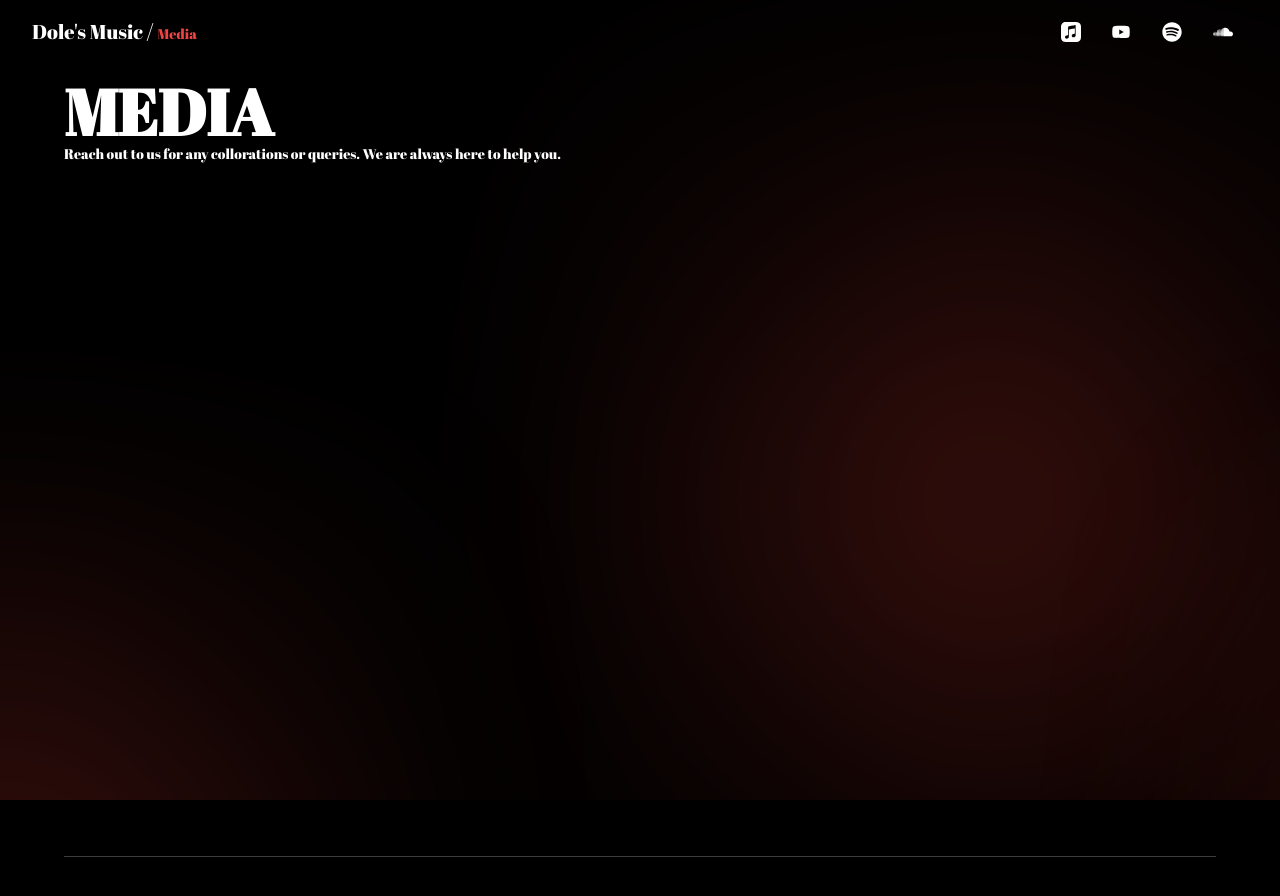
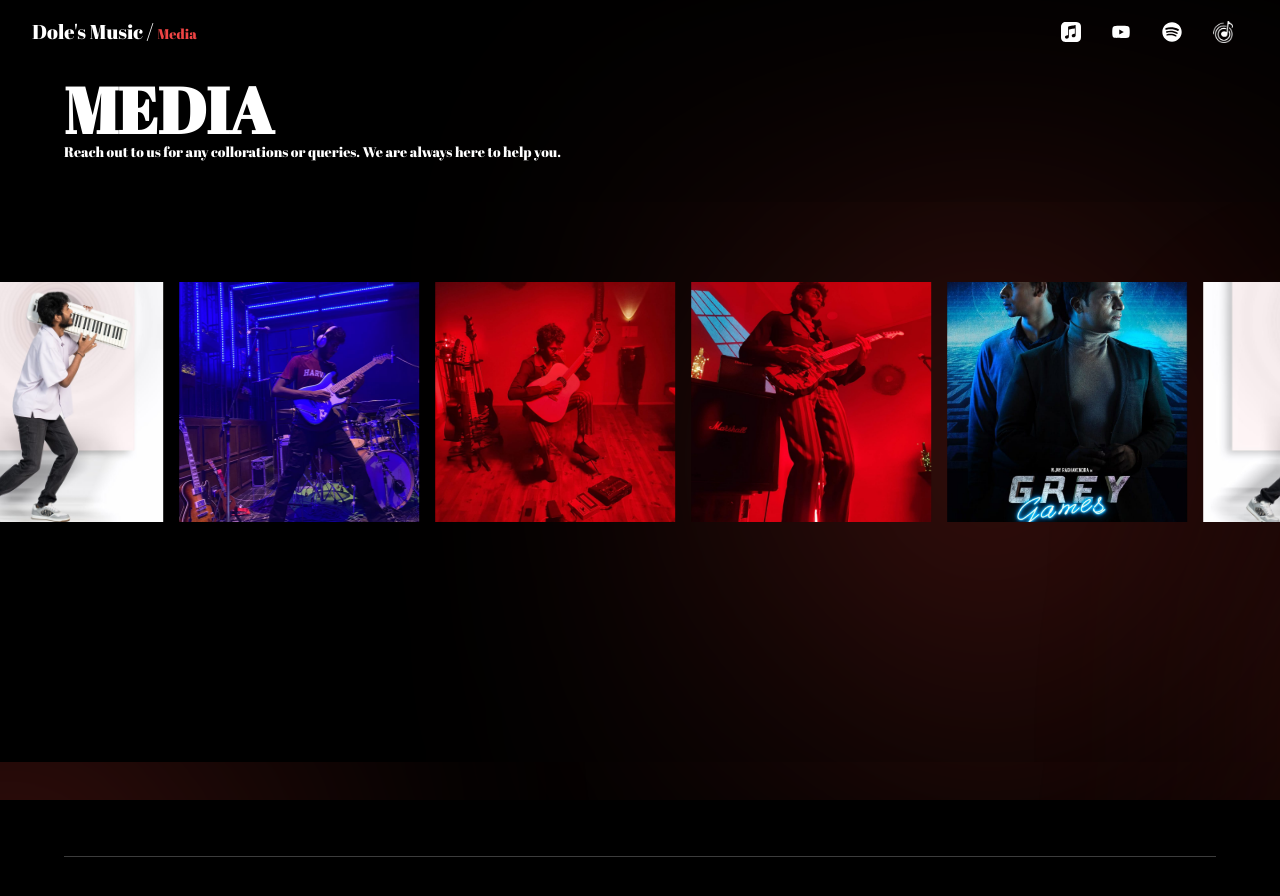
Before and after one commit to theinfinitysolutions/dolls_web, a Next.js app: page /media in a window 1280 px wide. Shown: the top 896 px of the page. Built offline with nearby package versions, Linux system fonts and the light colour scheme; a web font is replaced by a local one.

Commit message:
media and navbar changes

```diff
--- a/app/media/page.jsx
+++ b/app/media/page.jsx
@@ -1,8 +1,60 @@
 "use client";
-import React from "react";
+import React, { useEffect } from "react";
 import Transition from "@/components/Transition";
+import RevealOnScroll from "@/components/RevealOnScroll";
+import { alfa } from "../layout";
+import { motion, useMotionValue, animate } from "framer-motion";
+import Image from "next/image";
+import { useRef, useState } from "react";
+import useMeasure from "react-use-measure";
+import useStore from "@/utils/store";
+
+const images = [
+  "/dolls1.jpeg",
+  "/dolls2.jpeg",
+  "/dolls3.jpeg",
+  "/dolls4.jpeg",
+  "/dolls5.jpeg",
+];
+
+const FAST_DURATION = 10;
+const SLOW_DURATION = 40;
 
 const Media = () => {
+  const xTranslation = useMotionValue(0);
+
+  let [ref, { width }] = useMeasure();
+  const [mustFinish, setMustFinish] = useState(false);
+  const [duration, setDuration] = useState(0.5);
+  const [rerender, setRerender] = useState(false);
+  const { currentPointer, setCurrentPointer } = useStore();
+
+  useEffect(() => {
+    let controls;
+    let finalPosition = -width / 2 - 8;
+
+    if (mustFinish) {
+      controls = animate(xTranslation, [xTranslation.get(), finalPosition], {
+        ease: "linear",
+        duration: duration * (1 - xTranslation.get() / finalPosition),
+        onComplete: () => {
+          setMustFinish(false);
+          setRerender(!rerender);
+        },
+      });
+    } else {
+      controls = animate(xTranslation, [0, finalPosition], {
+        ease: "linear",
+        duration: duration,
+        repeat: Infinity,
+        repeatType: "loop",
+        repeatDelay: 0,
+      });
+    }
+
+    return controls?.stop;
+  }, [rerender, xTranslation, duration, width]);
+
   return (
     <Transition>
       <div className="flex flex-col max-w-screen max-h-[100vh] h-screen w-screen bg-black overflow-y-hidden relative items-center justify-center py-[5vh] overflow-hidden">
@@ -19,6 +71,51 @@ const Media = () => {
             }
           </p>
         </div>
+
+        <div
+          className={
+            "  max-h-[70vh] min-h-[70vh] h-[70vh] w-screen overflow-hidden"
+          }
+        >
+          <div className="flex flex-col w-full h-full items-start relative justify-start bg-black py-[5vh] ">
+            <div className="circle absolute  right-0 bottom-0" />
+            <div className="circle -bottom-1/2 -right-1/2 absolute" />
+
+            <motion.div
+              className="h-[35vh] mt-[5vh] left-0 flex gap-4"
+              style={{ x: xTranslation }}
+              ref={ref}
+              onHoverStart={() => {
+                setMustFinish(true);
+                setDuration(SLOW_DURATION);
+              }}
+              onHoverEnd={() => {
+                setMustFinish(true);
+                setDuration(FAST_DURATION);
+              }}
+            >
+              {[...images, ...images].map((item, idx) => (
+                <motion.div
+                  key={idx}
+                  className="w-[30vh] h-[30vh] relative"
+                  whileHover={{ scale: 1.1 }}
+                >
+                  <Image
+                    onMouseEnter={() => {
+                      setCurrentPointer("i");
+                    }}
+                    onMouseLeave={() => {
+                      setCurrentPointer("");
+                    }}
+                    src={item}
+                    layout="fill"
+                    objectFit="cover"
+                  />
+                </motion.div>
+              ))}
+            </motion.div>
+          </div>
+        </div>
       </div>
     </Transition>
   );
--- a/components/Navbar.jsx
+++ b/components/Navbar.jsx
@@ -5,6 +5,8 @@ import { AiFillYoutube } from "react-icons/ai";
 import { FaSpotify } from "react-icons/fa";
 import { FaSoundcloud } from "react-icons/fa";
 import { useRouter, usePathname } from "next/navigation";
+import useStore from "@/utils/store";
+import Image from "next/image";
 
 const navbarItems = [
   {
@@ -33,15 +35,23 @@ const Navbar = () => {
   const router = useRouter();
   const path = usePathname();
 
+  const setCurrentPointer = useStore((state) => state.setCurrentPointer);
+
   return (
     <nav className="flex flex-row max-w-screen w-full h-[5vh] fixed z-50  text-white ">
       <div className="w-full flex flex-row justify-between items-center px-8 py-8">
         <div className="flex flex-row items-baseline">
           <a
+            onMouseEnter={() => {
+              setCurrentPointer("a");
+            }}
+            onMouseLeave={() => {
+              setCurrentPointer("");
+            }}
             onClick={() => {
               router.push("/");
             }}
-            className="text-xl text-white cursor-pointer"
+            className="text-xl text-white "
           >
             {"Dole's Music /"}
           </a>
@@ -51,22 +61,67 @@ const Navbar = () => {
         </div>
         <div className="flex flex-row justify-around items-center w-2/12">
           <a
+            onMouseEnter={() => {
+              setCurrentPointer("a");
+            }}
+            onMouseLeave={() => {
+              setCurrentPointer("");
+            }}
             onClick={() => {
-              router.push("/");
+              window.open(
+                "https://music.apple.com/in/artist/doleshwar-raj/1747343701",
+                "_blank"
+              );
             }}
           >
             <SiApplemusic className="text-xl " />
           </a>
-          <a onClick={() => {}}>
+          <a
+            onMouseEnter={() => {
+              setCurrentPointer("a");
+            }}
+            onMouseLeave={() => {
+              setCurrentPointer("");
+            }}
+            onClick={() => {
+              window.open("https://www.youtube.com/c/AtrangiFunkaar", "_blank");
+            }}
+          >
             <AiFillYoutube className="text-xl" />
           </a>
 
-          <a onClick={() => {}}>
+          <a
+            onMouseEnter={() => {
+              setCurrentPointer("a");
+            }}
+            onMouseLeave={() => {
+              setCurrentPointer("");
+            }}
+            onClick={() => {
+              window.open(
+                "https://open.spotify.com/artist/1uvi7MKXfrVYQITj0VTIdf",
+                "_blank"
+              );
+            }}
+          >
             <FaSpotify className="text-xl" />
           </a>
 
-          <a onClick={() => {}}>
-            <FaSoundcloud className="text-xl" />
+          <a
+            onMouseEnter={() => {
+              setCurrentPointer("a");
+            }}
+            onMouseLeave={() => {
+              setCurrentPointer("");
+            }}
+            onClick={() => {
+              window.open(
+                "https://wynk.in/music/artist/doleshwar-raj/wa_5qYTFSKcgg",
+                "_blank"
+              );
+            }}
+          >
+            <Image src="/wynk.png" width={20} height={20} />
           </a>
         </div>
       </div>
```
